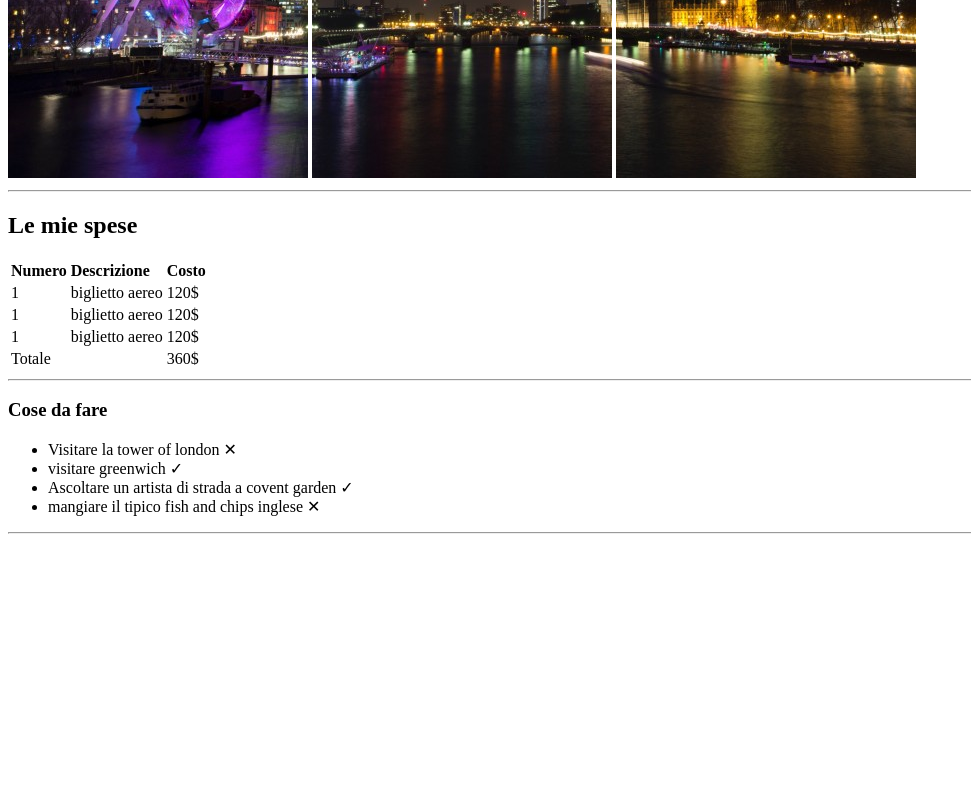
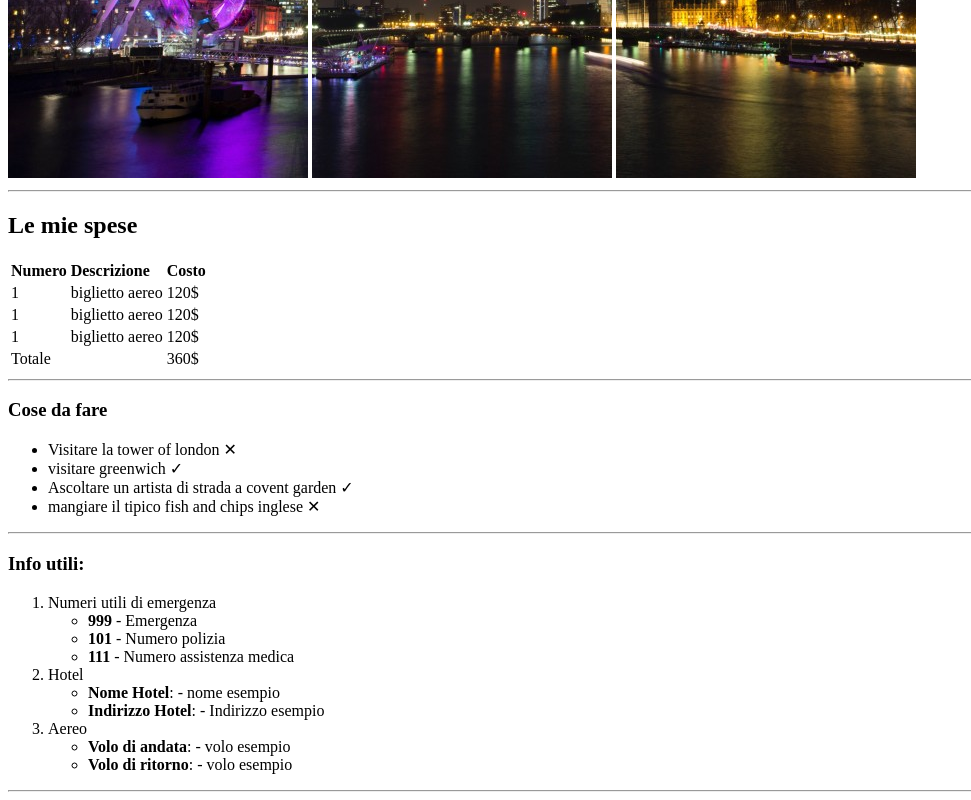
Before and after one commit to edoardope/html-london-trip, a plain HTML site: page index.html in a window 1280 px wide. Shown: the part 502-1302 px from the top of the page, without its empty margins (0-971 px from the left). Before the commit the page ends 1044 px from the top, so only its background shows below. Drawn offline with Linux system fonts and the light colour scheme.

Commit message:
terzo paragrafo con lista

```diff
--- a/index.html
+++ b/index.html
@@ -75,6 +75,37 @@
         <hr>
       </div>
 
+      <!-- terzo paragrafo -->
+      <div>
+        <h3>Info utili:</h3>
+        <!-- inizio lista -->
+        <ol>
+          <li>
+            Numeri utili di emergenza
+            <ul>
+              <li><b>999</b> - Emergenza</li>
+              <li><b>101</b> - Numero polizia</li>
+              <li><b>111</b> - Numero assistenza medica</li>
+            </ul>
+          </li>
+          <li>
+            Hotel
+            <ul>
+              <li><b>Nome Hotel</b>: - nome esempio</li>
+              <li><b>Indirizzo Hotel</b>: - Indirizzo esempio</li>
+            </ul>
+          </li>
+          <li>
+            Aereo
+            <ul>
+              <li><b>Volo di andata</b>: - volo esempio</li>
+              <li><b>Volo di ritorno</b>: - volo esempio</li>
+            </ul>
+          </li>
+        </ol>
+        <hr>
+      </div>
+
     </body>
 
  </body>
```
